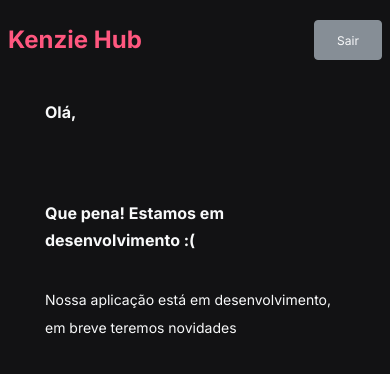
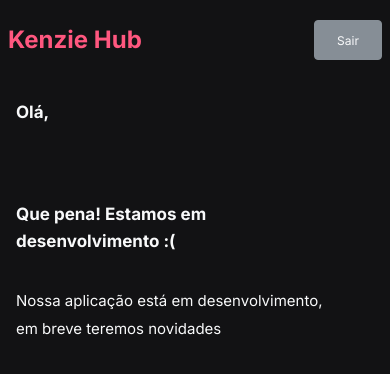
Before and after one commit to Kenzie-Academy-Brasil-Developers/kenzie-hub-julia-tonet, a React (Vite) app in the folder kenzie-hub-julia-tonet/: page /dashboard in a window 390 px wide. Shown: the top 374 px of the page. Built offline with nearby package versions, Linux system fonts and the light colour scheme.

Commit message:
Entrega 1 concluída
LocalStorage corrigido

```diff
--- a/kenzie-hub-julia-tonet/src/components/Form/index.jsx
+++ b/kenzie-hub-julia-tonet/src/components/Form/index.jsx
@@ -27,7 +27,8 @@ export const Form = ({ title, btnEnter, message, btnRegister, setUser }) => {
       const { data } = await api.post("/sessions", formData);
       navigate("/dashboard");
       setUser(data.user);
-      console.log(data.user);
+      localStorage.setItem("@data", JSON.stringify(data.user));
+      localStorage.setItem("@token", JSON.stringify(data.token));
     } catch (error) {
       console.log(error);
       toast.error("Algo deu errado. Tente novamente");
--- a/kenzie-hub-julia-tonet/src/components/Header/index.jsx
+++ b/kenzie-hub-julia-tonet/src/components/Header/index.jsx
@@ -1,15 +1,12 @@
 import styles from "./header.module.scss";
-import { Link } from "react-router-dom";
 
 export const Header = ({ label, title, className, userLogout }) => {
   return (
     <header className={className}>
       <h1 className={styles.titleHeader}>{title}</h1>
-      <Link to={"/"}>
-        <button className="btnRegister small" onClick={userLogout}>
-          {label}
-        </button>
-      </Link>
+      <button className="btnRegister small" onClick={userLogout}>
+        {label}
+      </button>
     </header>
   );
 };
--- a/kenzie-hub-julia-tonet/src/pages/Dashboard/dashboard.module.scss
+++ b/kenzie-hub-julia-tonet/src/pages/Dashboard/dashboard.module.scss
@@ -1,3 +1,8 @@
+body {
+  height: 100vh;
+  background-color: var(--color-main);
+}
+
 .dashboardContainer {
   height: 100vh;
   background-color: var(--Grey-4);
@@ -55,8 +60,8 @@
   .userInfo {
     display: flex;
     flex-direction: column;
-    width: 18.75rem;
-    margin: 1.5rem auto;
+    width: 90%;
+    margin: 1.5rem 1rem;
     align-items: flex-start;
     height: fit-content;
     gap: 2rem;
@@ -64,7 +69,7 @@
 
   .contentContainer {
     padding: 0 1rem;
-    justify-content: center;
+    /*justify-content: center;*/
     align-items: center;
     width: 100%;
   }
@@ -73,6 +78,7 @@
     margin-top: 1.5rem;
     gap: 2rem;
     width: 18.75rem;
+    width: 92%;
     text-align: left;
     line-height: 1.7rem;
   }
--- a/kenzie-hub-julia-tonet/src/pages/Dashboard/index.jsx
+++ b/kenzie-hub-julia-tonet/src/pages/Dashboard/index.jsx
@@ -4,7 +4,12 @@ import styles from "./dashboard.module.scss";
 export const Dashboard = ({ user, userLogout }) => {
   return (
     <div className={styles.dashboardContainer}>
-      <Header title="Kenzie Hub" label="Sair" className={styles.header} />
+      <Header
+        title="Kenzie Hub"
+        label="Sair"
+        className={styles.header}
+        userLogout={userLogout}
+      />
       <section className={styles.userInfo}>
         <h2 className="title1">Olá, {user?.name}</h2>
         <p className="headline">{user?.course_module}</p>
--- a/kenzie-hub-julia-tonet/src/pages/Login/login.module.scss
+++ b/kenzie-hub-julia-tonet/src/pages/Login/login.module.scss
@@ -1,8 +1,12 @@
+body {
+  height: 100vh;
+  background-color: var(--color-main);
+}
+
 .loginPage {
   background-color: var(--color-main);
   width: 100%;
   height: 100vh;
-  border: 1px solid black;
   display: flex;
   flex-direction: column;
   align-items: center;
@@ -23,5 +27,6 @@
 @media (max-width: 420px) {
   .loginPage {
     padding: 2.5rem 0;
+    height: 100vh;
   }
 }
--- a/kenzie-hub-julia-tonet/src/pages/Register/register.module.scss
+++ b/kenzie-hub-julia-tonet/src/pages/Register/register.module.scss
@@ -1,3 +1,8 @@
+body {
+  height: 100vh;
+  background-color: var(--color-main);
+}
+
 .registerPage {
   background-color: var(--color-main);
   width: 100%;
@@ -21,3 +26,9 @@
   align-items: center;
   justify-content: space-between;
 }
+
+@media (max-width: 420px) {
+  .registerPage {
+    padding: 1.5rem 0;
+  }
+}
--- a/kenzie-hub-julia-tonet/src/routes/RoutesMain/index.jsx
+++ b/kenzie-hub-julia-tonet/src/routes/RoutesMain/index.jsx
@@ -9,6 +9,8 @@ export const RoutesMain = () => {
   const [user, setUser] = useState(null);
 
   const userLogout = () => {
+    localStorage.removeItem("@token");
+    localStorage.removeItem("@data");
     setUser(null);
     navigate("/");
   };
--- a/kenzie-hub-julia-tonet/src/styles/typography.scss
+++ b/kenzie-hub-julia-tonet/src/styles/typography.scss
@@ -1,7 +1,7 @@
 .title1 {
   font-family: var(--font-primary);
   font-weight: bold;
-  font-size: clamp(1rem, 0.949rem + 0.196vw, 1.125rem);
+  font-size: clamp(1.063rem, 1.037rem + 0.097vw, 1.125rem);
 }
 
 .title2 {
@@ -26,7 +26,7 @@
 .paragraph {
   font-family: var(--font-primary);
   font-weight: 400;
-  font-size: clamp(0.875rem, 0.824rem + 0.196vw, 1rem);
+  font-size: clamp(0.938rem, 0.912rem + 0.097vw, 1rem);
 }
 
 .paragraphCenter {
```
